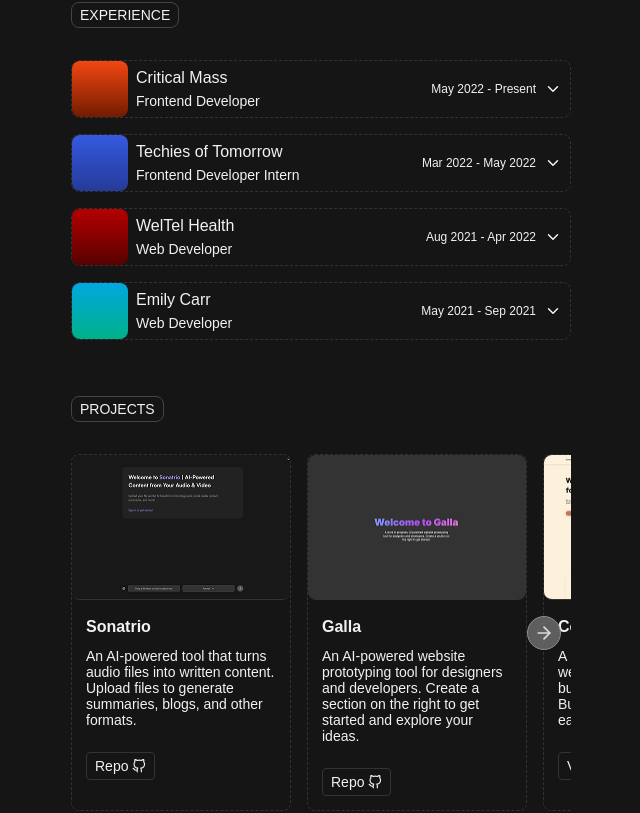
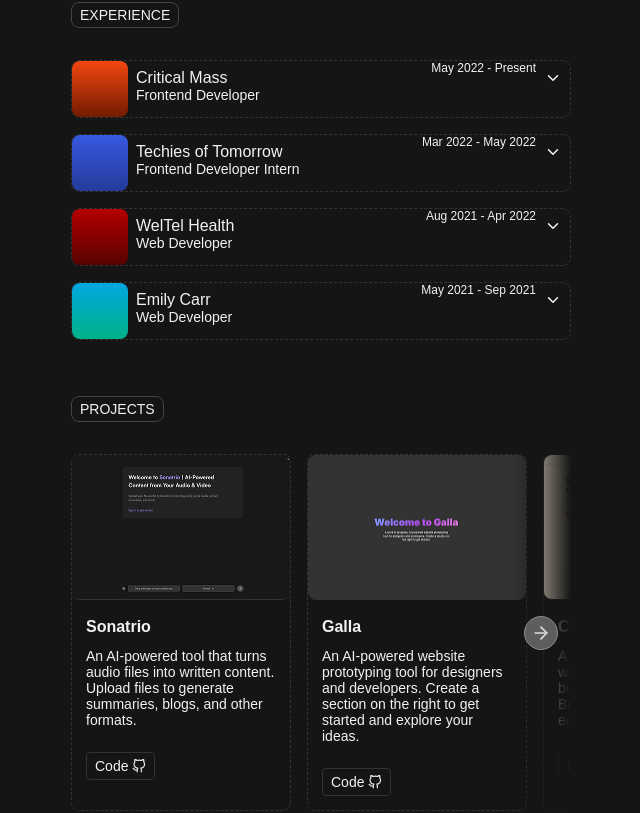
Before and after one commit to julianm09/julian-mayes-portfolio, a Next.js app: page / in a window 1280 px wide. Shown: the part 829-1642 px from the top of the page, without its empty margins (319-959 px from the left). Built offline with nearby package versions, Linux system fonts and the light colour scheme.

Commit message:
interactions

```diff
--- a/app/components/Contact/Contact.module.scss
+++ b/app/components/Contact/Contact.module.scss
@@ -65,7 +65,8 @@
 	transition: 0.2s ease;
 	font-size: 14px;
 
-	&:hover {
+	&:hover,
+	&:focus {
 		border: 1px solid #f4f4f4;
 		background-color: #333;
 	}
--- a/app/components/ExperienceDropdown/ExperienceDropdown.module.scss
+++ b/app/components/ExperienceDropdown/ExperienceDropdown.module.scss
@@ -16,6 +16,10 @@
 		justify-content: flex-start;
 		border-radius: 8px;
 		border: 1px dashed #333;
+		background: inherit;
+		color: inherit;
+		width: 100%;
+		cursor: pointer;
 
 		.image {
 			background: #f24711;
@@ -31,6 +35,7 @@
 			display: flex;
 			flex-direction: column;
 			justify-content: space-between;
+			align-items: flex-start;
 
 			.name {
 				font-size: 16px;
--- a/app/components/ExperienceDropdown/ExperienceDropdown.tsx
+++ b/app/components/ExperienceDropdown/ExperienceDropdown.tsx
@@ -17,7 +17,7 @@ export default function ExperienceDropdown({ experience }: ExperienceProps) {
 	const [open, setOpen] = useState(false);
 	return (
 		<div className={styles["container"]} onClick={() => setOpen(!open)}>
-			<div className={styles["dropdown"]}>
+			<button className={styles["dropdown"]}>
 				<div
 					className={styles["image"]}
 					style={{
@@ -34,7 +34,7 @@ export default function ExperienceDropdown({ experience }: ExperienceProps) {
 				<div className={styles["icon"]}>
 					{open ? <ChevronUp size={18} /> : <ChevronDown size={18} />}
 				</div>
-			</div>
+			</button>
 
 			{open && (
 				<div className={styles["content"]}>
--- a/app/components/Projects/Projects.module.scss
+++ b/app/components/Projects/Projects.module.scss
@@ -1,21 +1,58 @@
 .gallery {
 	display: flex;
 	gap: 16px;
+	overflow: auto;
 
-	overflow: auto;
-	-ms-overflow-style: none; /* IE and Edge */
-	scrollbar-width: none; /* Firefox */
+	/* Hide scrollbar on IE/Edge */
+	-ms-overflow-style: none;
+
+	/* Hide scrollbar on Firefox */
+	scrollbar-width: none;
+
+	/* Hide scrollbar on WebKit (Chrome, Safari, Opera) */
+	&::-webkit-scrollbar {
+		display: none;
 	}
 
-.gallery::-webkit-scrollbar {
-	display: none; /* Chrome, Safari and Opera */
+	&-wrapper {
+		position: relative;
+	}
 }
 
-.gallery-wrapper {
-	position: relative;
+.arrow-container {
+	position: absolute;
+	top: 0;
+	height: 100%;
+	width: 60px;
+	opacity: 0%;
+	transition: 0.2s ease;
+	display: flex;
+	justify-content: center;
+	align-items: center;
+
+	&.visible {
+		opacity: 100%;
 	}
 
-.button {
+	&-right {
+		right: 0;
+		background: linear-gradient(
+			to right,
+			rgba(51, 51, 51, 0) 0%,
+			#151515 100%
+		);
+	}
+
+	&-left {
+		left: 0;
+		background: linear-gradient(
+			to left,
+			rgba(51, 51, 51, 0) 0%,
+			#151515 100%
+		);
+	}
+
+	.arrow {
 		border: 1px solid #999;
 		border-radius: 50%;
 		display: flex;
@@ -24,8 +61,6 @@
 		padding: 6px;
 		cursor: pointer;
 		background: #666;
-	position: absolute;
-	top: calc(50% - 17px);
 		cursor: pointer;
 		opacity: 0;
 		transition: 0.2s ease;
@@ -34,17 +69,10 @@
 			border: 1px solid #f4f4f4;
 			background-color: #777;
 		}
-}
 
-.button.visible {
+		&.visible {
 			opacity: 0.9;
 			pointer-events: auto;
 		}
-
-.arrow-left {
-	left: 10px;
 	}
-
-.arrow-right {
-	right: 10px;
 }
--- a/app/components/Projects/Projects.tsx
+++ b/app/components/Projects/Projects.tsx
@@ -60,12 +60,18 @@ export default function Projects({}) {
 		<Section header="PROJECTS">
 			<div className={styles["gallery-wrapper"]}>
 				<div
-					className={`${styles["arrow-left"]} ${styles["button"]} ${
-						showLeft ? styles["visible"] : ""
-					}`}
-					onClick={scrollLeftHandler}
+					className={`${styles["arrow-container-left"]} ${
+						styles["arrow-container"]
+					} ${showLeft ? styles["visible"] : ""}`}
 				>
-					<ArrowLeft size={20} />
+					<div
+						className={`${styles["arrow-left"]} ${
+							styles["arrow"]
+						} ${showLeft ? styles["visible"] : ""}`}
+						onClick={scrollLeftHandler}
+					>
+						<ArrowLeft size={20} />
+					</div>
 				</div>
 				<div className={styles["gallery"]} ref={galleryRef}>
 					{projects?.map((project) => (
@@ -73,12 +79,18 @@ export default function Projects({}) {
 					))}
 				</div>
 				<div
-					className={`${styles["arrow-right"]} ${styles["button"]} ${
-						showRight ? styles["visible"] : ""
-					}`}
-					onClick={scrollRightHandler}
+					className={`${styles["arrow-container-right"]} ${
+						styles["arrow-container"]
+					} ${showRight ? styles["visible"] : ""}`}
 				>
-					<ArrowRight size={20} />
+					<div
+						className={`${styles["arrow-right"]} ${
+							styles["arrow"]
+						} ${showRight ? styles["visible"] : ""}`}
+						onClick={scrollRightHandler}
+					>
+						<ArrowRight size={20} />
+					</div>
 				</div>
 			</div>
 		</Section>
--- a/app/components/ProjectsCard/ProjectsCard.tsx
+++ b/app/components/ProjectsCard/ProjectsCard.tsx
@@ -35,7 +35,7 @@ export default function ProjectsCard({ project }: projectsProps) {
 							href={project.link}
 							target="_blank"
 						>
-							View
+							Demo
 							<ArrowUpRight size={14} />
 						</a>
 					)}
@@ -45,7 +45,7 @@ export default function ProjectsCard({ project }: projectsProps) {
 							href={project.repo}
 							target="_blank"
 						>
-							Repo
+							Code
 							<GitHub size={14} />
 						</a>
 					)}
--- a/app/components/Welcome/Welcome.module.scss
+++ b/app/components/Welcome/Welcome.module.scss
@@ -44,10 +44,18 @@
 		align-items: center;
 		cursor: pointer;
 		transition: 0.2s ease;
+		background: inherit;
+		color: inherit;
 
 		&:hover {
 			border: 1px solid #f4f4f4;
 			background-color: #333;
 		}
 	}
+
+	.message {
+		display: flex;
+		align-items: center;
+		justify-content: center;
+	}
 }
--- a/app/components/Welcome/Welcome.tsx
+++ b/app/components/Welcome/Welcome.tsx
@@ -2,19 +2,25 @@
 
 import { GitHub, Linkedin, Mail } from "react-feather";
 import styles from "./Welcome.module.scss";
+import { useState } from "react";
 
 export default function Welcome({}) {
+	const [copied, setCopied] = useState(false);
 	const iconSize = 18;
 
 	function copyEmailToClipboard(e: React.MouseEvent) {
 		e.preventDefault();
 		navigator.clipboard.writeText("julianmayes@gmail.com");
-		alert("Email copied to clipboard!");
+		// alert("Email copied to clipboard!");
+		setCopied(true);
+		setTimeout(() => {
+			setCopied(false);
+		}, 2000);
 	}
 
 	return (
 		<div className={styles["container"]}>
-			<img src="/profile.png" alt="cowboy" className={styles["image"]}/>
+			<img src="/profile.png" alt="cowboy" className={styles["image"]} />
 
 			<div className={styles["column"]}>
 				<h1>Hello, I&apos;m Julian Mayes</h1>
@@ -36,13 +42,18 @@ export default function Welcome({}) {
 					>
 						<Linkedin size={iconSize} />
 					</a>
-
-					<div
-						className={styles["link"]}
-						onClick={copyEmailToClipboard}
-					>
-						<Mail size={iconSize} />
-					</div>
+					{copied ? (
+						<div className={styles["message"]}>
+							Email copied!
+						</div>
+					) : (
+						<button
+							className={styles["link"]}
+							onClick={copyEmailToClipboard}
+						>
+							<Mail size={iconSize} />
+						</button>
+					)}
 				</div>
 			</div>
 		</div>
--- a/app/data.ts
+++ b/app/data.ts
@@ -29,7 +29,7 @@ export const experience = [
 		position: "Web Developer",
 		date: "May 2021 - Sep 2021",
 		description:
-			"Contributed to the development of a career resource platform using React. Focused on building responsive layouts, improving accessibility, and creating reusable UI components in collaboration with the design team.",
+			"Built a career resource platform using React as the sole developer. Focused on responsive layouts, accessibility improvements, and reusable UI components, working closely with the design team to bring the vision to life.",
 	},
 ];
 
--- a/app/globals.css
+++ b/app/globals.css
@@ -1,6 +1,6 @@
 :root {
 	--background: #151515;
-  --foreground: #F2F2F2;
+	--foreground: #f2f2f2;
 }
 
 html,
@@ -32,3 +32,7 @@ p {
 	line-height: 1.6em;
 	font-size: 16px;
 }
+
+button {
+	font-family: Satoshi, Arial, Helvetica, sans-serif;
+}
--- a/app/layout.tsx
+++ b/app/layout.tsx
@@ -24,7 +24,8 @@ const geistMono = Geist_Mono({
 
 export const metadata: Metadata = {
 	title: "Julian Mayes | Frontend Developer",
-	description: "Frontend developer based in Vancouver, BC. I build accessible, performant websites with a focus on clean design and user-friendly experiences.",
+	description:
+		"Frontend developer based in Vancouver, BC. I build accessible, performant websites with a focus on clean design and user-friendly experiences.",
 };
 
 export default function RootLayout({
```
Lines whose indentation alone changed are shown as unchanged.
